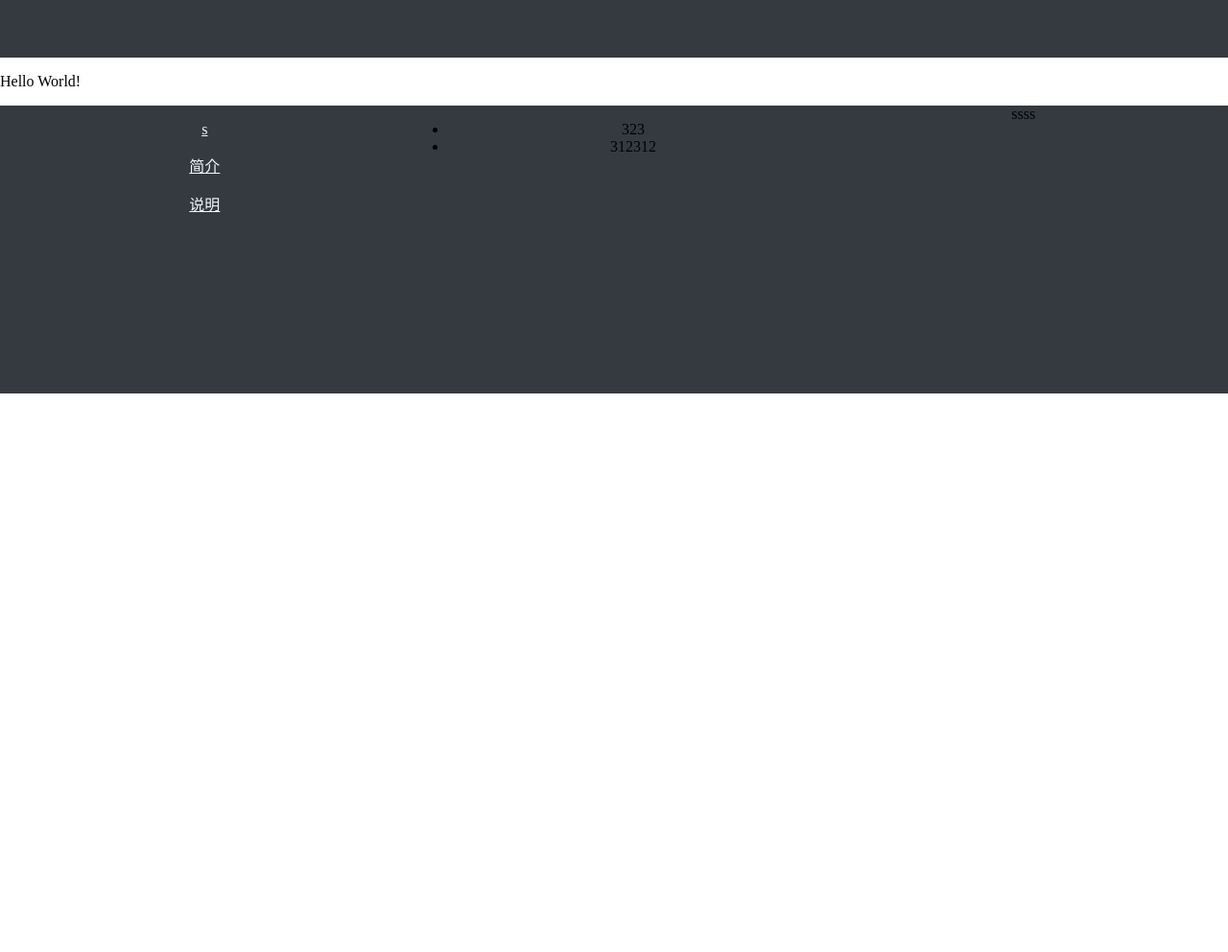
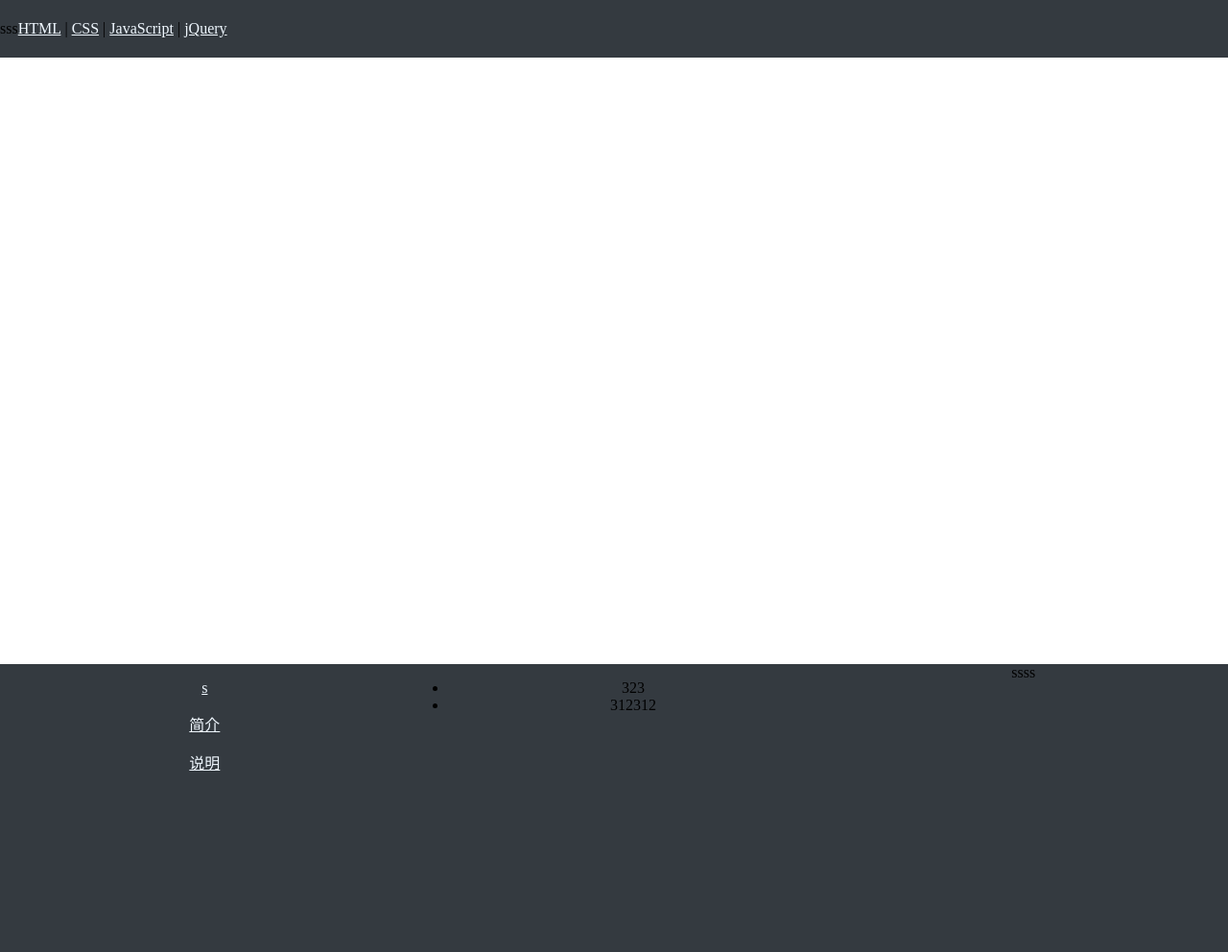
Before and after one commit to data4e/data4e, a Django app: a page that uses templates/app.html in a window 1280 px wide. Shown: the whole page at 96% size. Before the commit the page ends 410 px from the top, so only its background shows below. Run offline with Django 3.2, Linux system fonts and the light colour scheme.

Commit message:
update html

```diff
--- a/templates/app.html
+++ b/templates/app.html
@@ -4,11 +4,24 @@
     <meta charset="UTF-8">
     <title>data4e | {{title}}</title>
 </head>
-<body style="margin: 0px">
-{% include 'framework/header.html' %}
-<p></p>
-{{ hello }}
-<p></p>
-{% include 'framework/footer.html' %}
+<body>
+    {% include 'framework/header.html' %}
+    <p></p>
+    <div class="content">
+        <div class="left">
+
+        </div>
+    </div>
+    <p></p>
+    {% include 'framework/footer.html' %}
 </body>
+
+<style>
+    body {
+        margin: 0;
+    }
+    .content {
+        min-height: 600px;
+    }
+</style>
 </html>
--- a/templates/framework/footer.html
+++ b/templates/framework/footer.html
@@ -1,6 +1,5 @@
 <!-- footer -->
 <div class="footer">
-    <!-- links -->
     <div class="footer-links">
         <p><a href=""> s </a></p>
         <p><a href="">简介</a></p>
--- a/templates/framework/header.html
+++ b/templates/framework/header.html
@@ -1,3 +1,30 @@
-<div style="background-color: #343a40 ;width: 100% ;height: 60px">
+<div class="header">
+    <div class="logo">
+        sss
+    </div>
+    <nav class="nav">
+        <a href="/html/">HTML</a> |
+        <a href="/css/">CSS</a> |
+        <a href="/js/">JavaScript</a> |
+        <a href="/jquery/">jQuery</a>
+    </nav>
+</div>
 
-</div>
+<style>
+    .header {
+        background-color: #343a40;
+        width: 100%;
+        height: 60px;
+        display: flex;
+        display: -webkit-inline-flex;
+    }
+    .nav {
+        align-self: center;
+    }
+    .nav a {
+        color: aliceblue;
+    }
+    .logo {
+        align-self: center;
+    }
+</style>
```
Also changed, not shown: templates/framework/404.html (added, +10 -0 lines).
